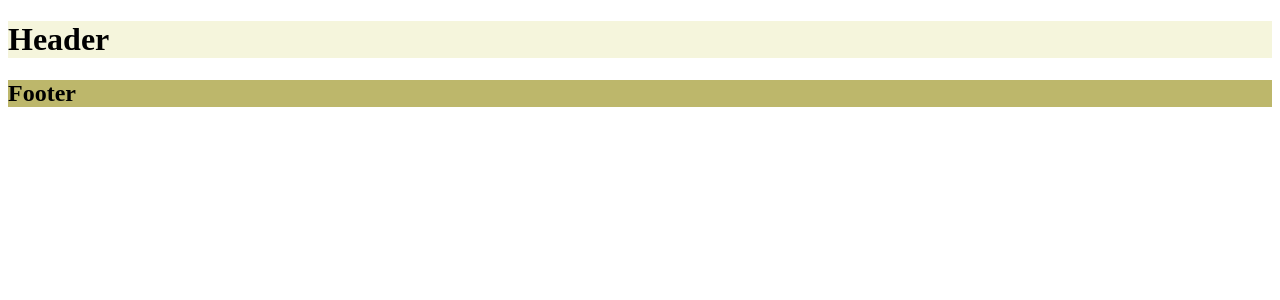
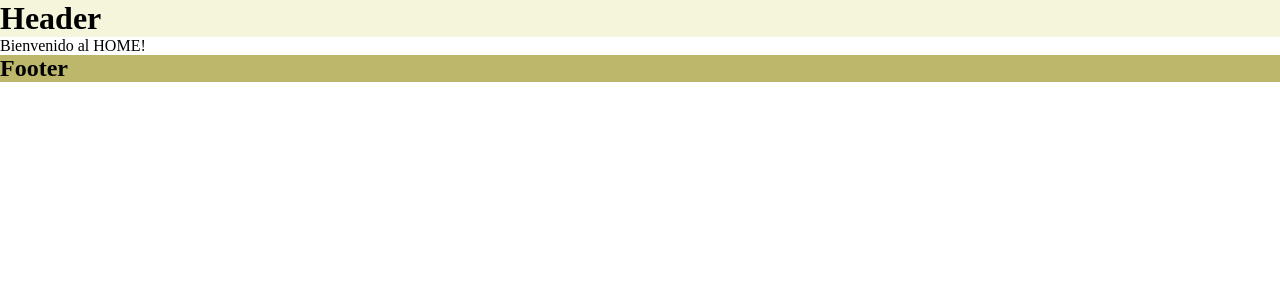
Before and after one commit to ProyectoXAcademy/IncubadoraNOC, an Angular app in the folder front/: page / in a window 1280 px wide. Shown: the top 300 px of the page. Built offline with nearby package versions, Linux system fonts and the light colour scheme.

Commit message:
se completa task Maquetacion-home

```diff
--- a/front/angular.json
+++ b/front/angular.json
@@ -92,5 +92,8 @@
         }
       }
     }
+  },
+  "cli": {
+    "analytics": "1fdfaa4a-9e86-461d-a691-1c4ded2b5cbe"
   }
 }
--- a/front/src/app/app.routes.ts
+++ b/front/src/app/app.routes.ts
@@ -1,3 +1,8 @@
 import { Routes } from '@angular/router';
+import { HomeComponent } from './home/home.component';
 
-export const routes: Routes = [];
+export const routes: Routes = [
+    {path:'', component:HomeComponent}
+
+
+];
--- /dev/null
+++ b/front/src/app/home/home.component.html
@@ -0,0 +1 @@
+<p>Bienvenido al HOME!</p>
--- a/front/src/styles.css
+++ b/front/src/styles.css
@@ -1 +1,6 @@
 /* You can add global styles to this file, and also import other style files */
+*{
+    margin: 0;
+    padding: 0;
+    box-sizing: border-box;
+}
```
Also changed, not shown: front/src/app/home/home.component.ts (added, +11 -0 lines), front/src/app/home/home.component.css (added), 1 other file (tests, documents, lock files or other folders).
